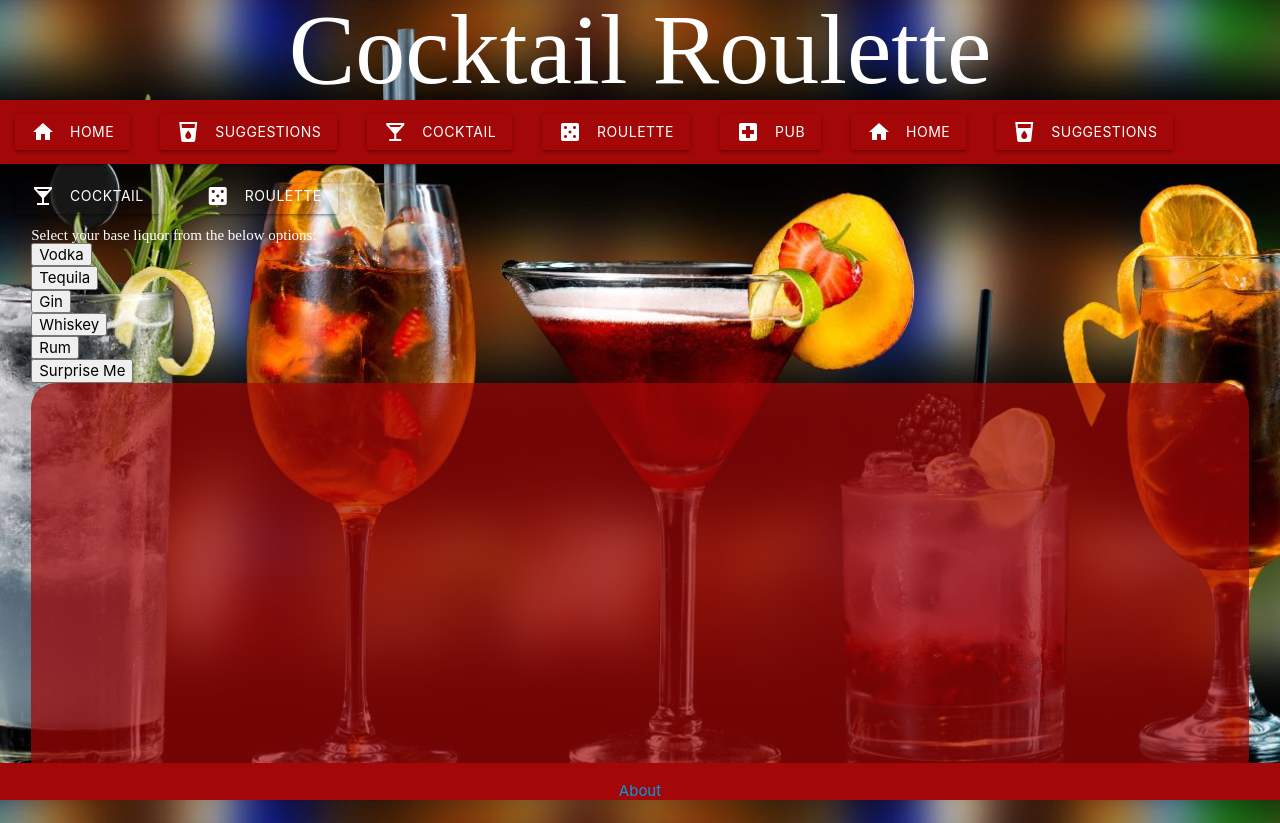
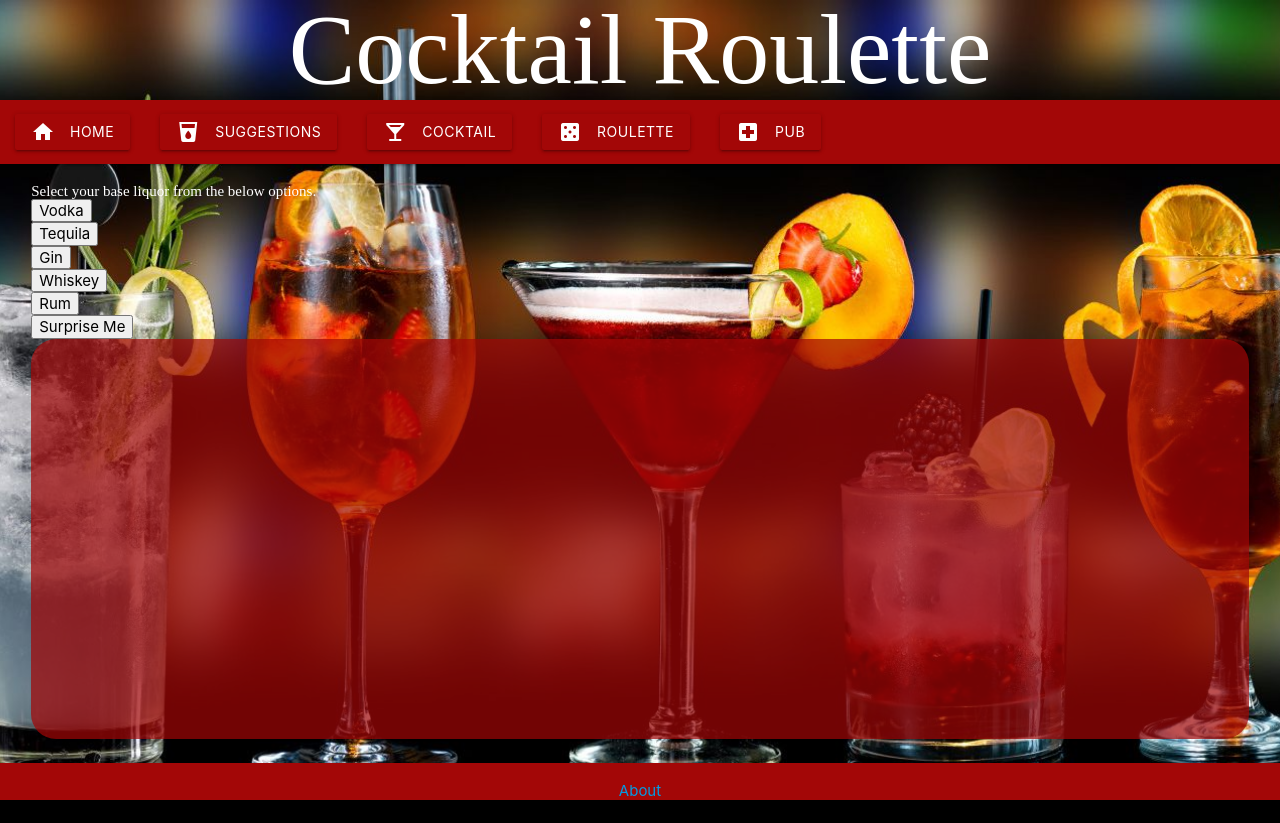
Before and after one commit to Party-of-Five/gitDrunk, a plain HTML site: page roulette.html in a window 1280 px wide. After the commit the page ends 800 px from the top, so only its background shows below. Drawn offline with nearby package versions, Linux system fonts and the light colour scheme.

Commit message:
fixed the extra lists on the roulette page

```diff
--- a/roulette.html
+++ b/roulette.html
@@ -32,10 +32,6 @@
         <li><a href="./drinksearch.html" class="waves-effect waves-light btn">Cocktail<i class="material-icons left">local_bar</i></a></li>
         <li><a href="./roulette.html" class="waves-effect waves-light btn">Roulette <i class="material-icons left">casino</i></a></li>
         <li><a href="./thepub.html" class="waves-effect waves-light btn">Pub <i class="material-icons left">local_hospital</i></a></li>
-        <li><a href="./index.html" class="waves-effect waves-light btn">Home<i class="material-icons left">home</i></a></li>
-        <li><a href="./ingredientsearch.html" class="waves-effect waves-light btn">Suggestions<i class="material-icons left">local_drink</i></a></li>
-        <li><a href="./drinksearch.html" class="waves-effect waves-light btn">Cocktail<i class="material-icons left">local_bar</i></a></li>
-        <li><a href="./roulette.html" class="waves-effect waves-light btn">Roulette <i class="material-icons left">casino</i></a></li>
         </ul>
       </div>
     </nav>
```
